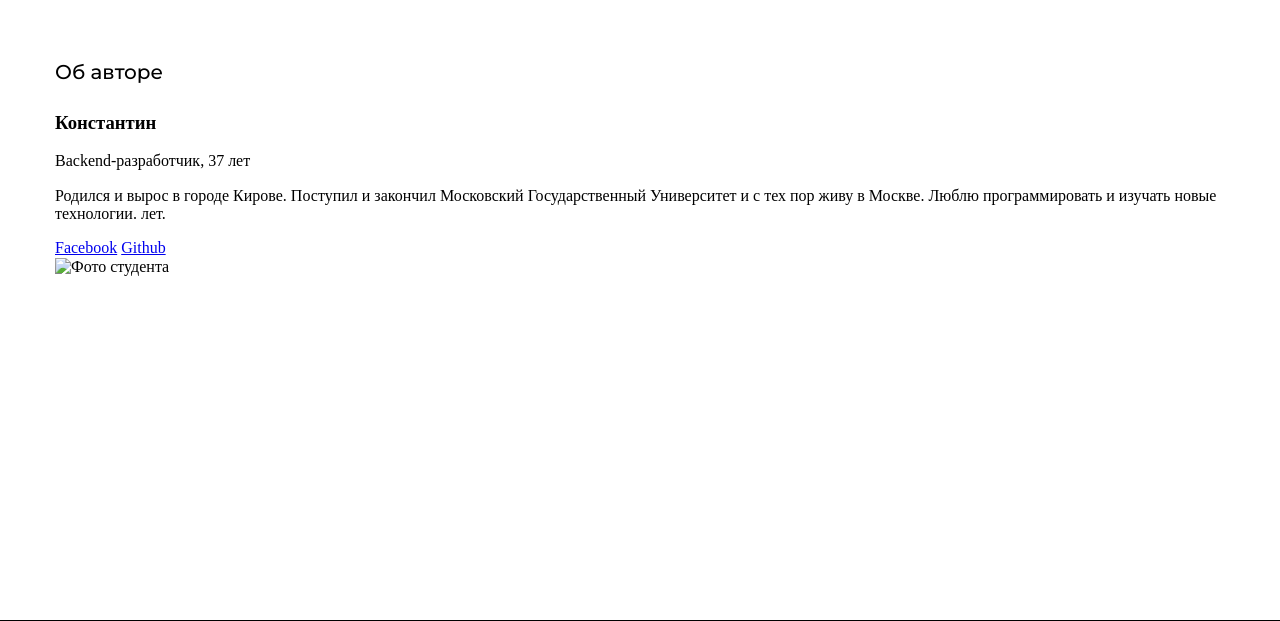
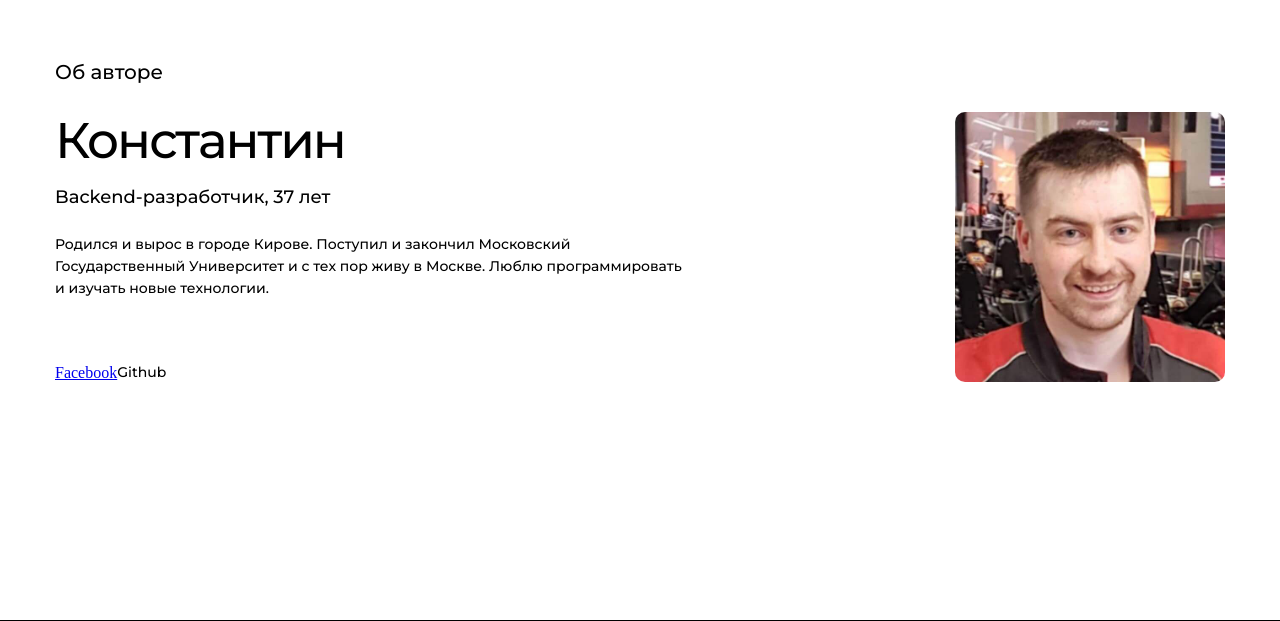
Before and after one commit to TizJourney/foodgram-project, a Django app: page /about/ in a window 1280 px wide. Shown: the part 90-711 px from the top of the page. Run offline with Django 3.2, Linux system fonts and the light colour scheme; parts of the project's set-up code (start-up, migrations or seed data) failed here and were passed over.

Commit message:
Сделать версию страницы о студенте

```diff
--- /dev/null
+++ b/web/static/blocks/student/student.css
@@ -0,0 +1,63 @@
+.student {
+    display: grid;
+    grid-template-columns: 1fr min-content;
+    column-gap: 270px;
+  }
+
+  .student__text-blocks {
+    display: flex;
+    flex-direction: column;
+  }
+
+  .student__title {
+    margin: 0;
+    padding: 0;
+    font-family: 'Montserrat', sans-serif;
+    font-style: normal;
+    font-weight: normal;
+    font-size: 50px;
+    line-height: 1.16;
+    letter-spacing: -0.04em;
+  }
+
+  .student__subtitle {
+    margin: 18px 0 0 0;
+    padding: 0;
+    font-family: 'Montserrat', sans-serif;
+    font-style: normal;
+    font-weight: 500;
+    font-size: 18px;
+    line-height: 1.11;
+  }
+
+  .student__text {
+    margin: 26px 0 0 0;
+    padding: 0;
+    font-family: 'Montserrat', sans-serif;
+    font-style: normal;
+    font-weight: normal;
+    font-size: 14px;
+    line-height: 1.57;
+  }
+
+  .student__links-block {
+    margin-top: auto;
+    display:flex;
+    flex-direction: row;
+  }
+
+  .student__link {
+    margin-right: 20px;
+    text-decoration: none;
+    font-family: 'Montserrat', sans-serif;
+    font-style: normal;
+    font-weight: 500;
+    font-size: 14px;
+    line-height: 17px;
+    color: black;
+  }
+
+  .student__photo {
+    width: 270px;
+    border-radius: 10px;
+  }
--- a/web/static/pages/about.css
+++ b/web/static/pages/about.css
@@ -60,6 +60,8 @@
 @import "../blocks/icon-favorite/_active/icon-favorite_active.css";
 @import "../blocks/icon-check/icon-check.css";
 
+@import "../blocks/student/student.css";
+
 * {
     box-sizing: border-box;
 }
--- a/web/templates/about/about.html
+++ b/web/templates/about/about.html
@@ -8,14 +8,13 @@
     <div class="main__header">
         <h1 class="main__title">Об авторе</h1>
     </div>
-    <div class='main__body'>
+    <div class='student'>
         <div class='student__text-blocks'>
             <h3 class='student__title'>Константин</h3>
             <p class='student__subtitle'>Backend-разработчик, 37 лет</p>
             <p class='student__text'>Родился и вырос в городе Кирове. Поступил и закончил Московский Государственный
                 Университет и с
-                тех пор живу в Москве. Люблю программировать и изучать новые технологии.
-                лет.</p>
+                тех пор живу в Москве. Люблю программировать и изучать новые технологии.</p>
             <div class='student__links-block'>
                 <a href='https://www.facebook.com/konstantin.bondar.7' target='_blank' rel='noreferrer'
                     className='student__link'>Facebook</a>
@@ -23,7 +22,7 @@
                     class='student__link'>Github</a>
             </div>
         </div>
-        <img class="student__photo" src="" alt='Фото студента' />
+        <img class="student__photo" src="{% static 'images/student-photo.jpg' %}" alt='Фото студента' />
     </div>
 </main>
 {% endblock %}
```
Also changed, not shown: web/static/images/student-photo.jpg (added).
